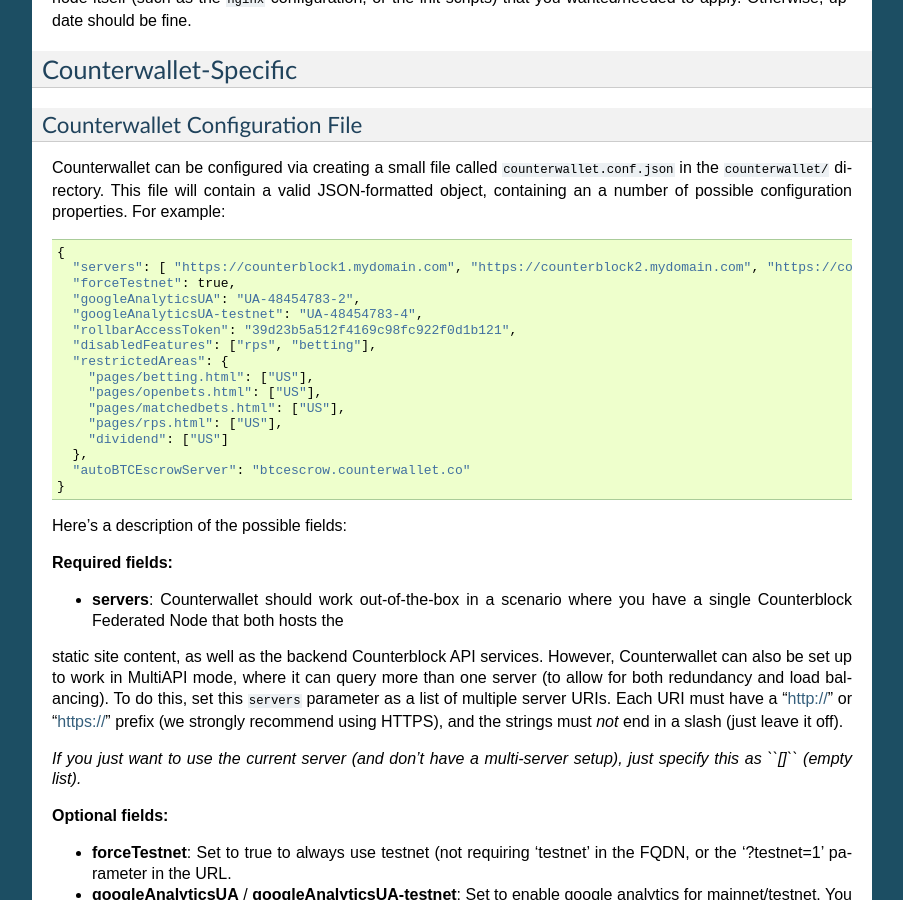
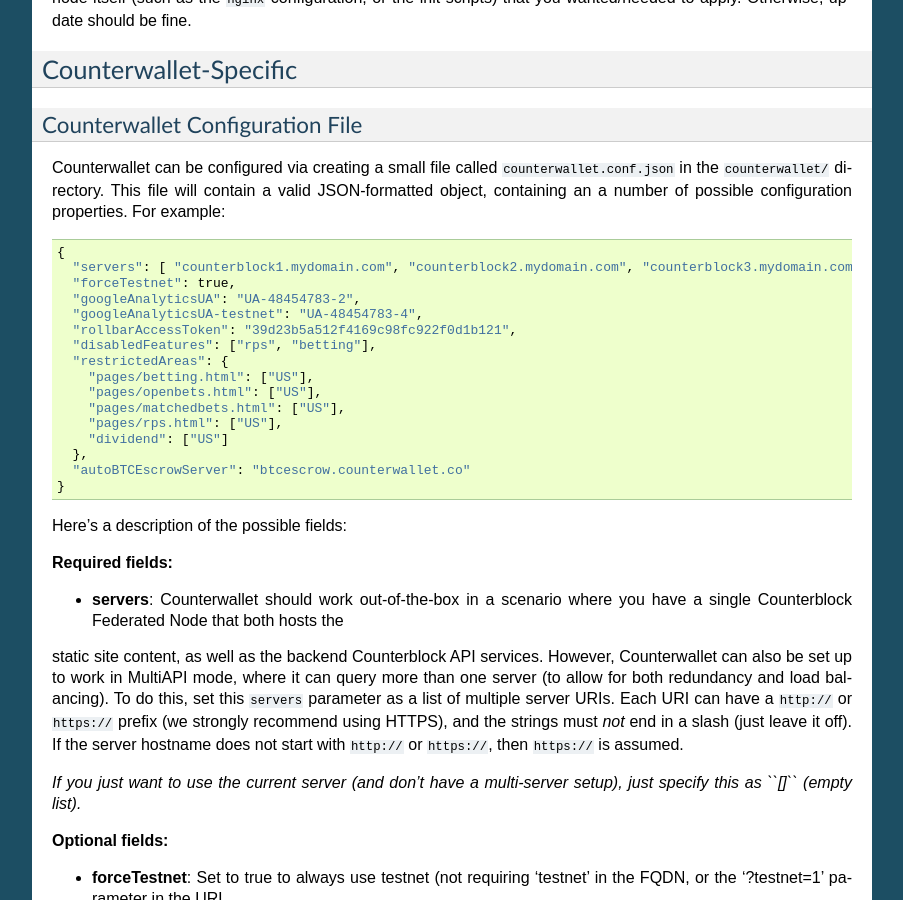
Before and after one commit to CounterpartyXCP/federatednode, a Sphinx documentation site: the page built from docs/SettingUpAFederatedNode.rst, in a window 1280 px wide and 900 px high, scrolled down 6095 px. Shown: the whole window, without its empty margins (198-1101 px from the left). Built offline with Sphinx 7.4.7, drawn with Linux system fonts in a browser that asks for light colours.

```diff
--- a/docs/SettingUpAFederatedNode.rst
+++ b/docs/SettingUpAFederatedNode.rst
@@ -350,8 +350,9 @@
 * **servers**: Counterwallet should work out-of-the-box in a scenario where you have a single Counterblock Federated Node that both hosts the
 static site content, as well as the backend Counterblock API services. However, Counterwallet can also be set up to work
 in MultiAPI mode, where it can query more than one server (to allow for both redundancy and load balancing). To do this,
-set this ``servers`` parameter as a list of multiple server URIs. Each URI must have a "http://" or "https://" prefix
-(we strongly recommend using HTTPS), and the strings must *not* end in a slash (just leave it off).
+set this ``servers`` parameter as a list of multiple server URIs. Each URI can have a ``http://`` or ``https://`` prefix
+(we strongly recommend using HTTPS), and the strings must *not* end in a slash (just leave it off). If the server hostname
+does not start with ``http://`` or ``https://``, then ``https://`` is assumed.
 
 *If you just want to use the current server (and don't have a multi-server setup), just specify this as ``[]`` (empty list).*
 
```
Also changed, not shown: other parts of docs/SettingUpAFederatedNode.rst (+1 -1 lines), 1 other file.
